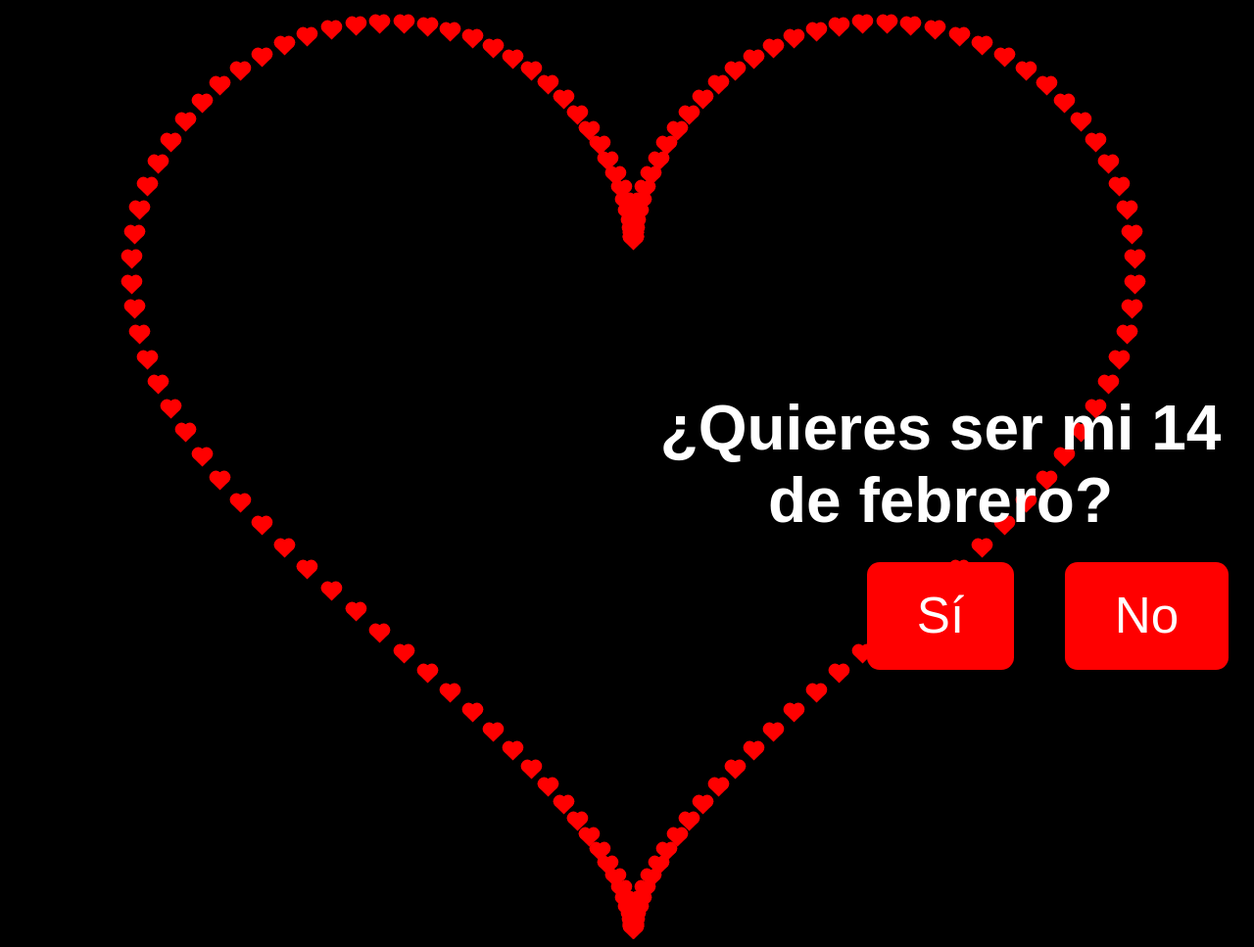
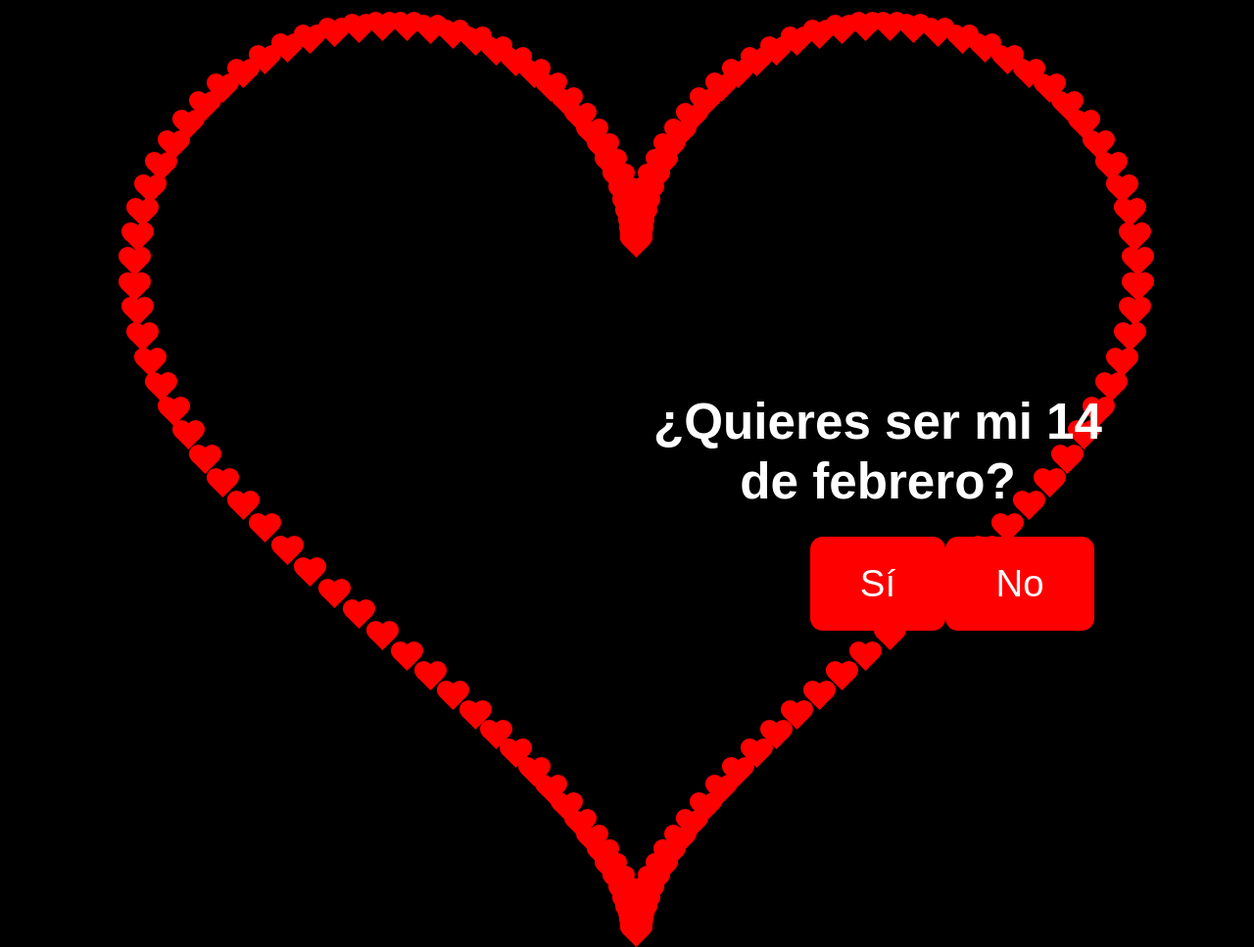
Before and after one commit to 0angel04/0angel04.github.io, a plain HTML site: page sanvalentin/home.html in a window 1280 px wide. Shown: the whole page at 98% size. Drawn offline with Linux system fonts and the light colour scheme.

Commit message:
Update estilo.css

```diff
--- a/sanvalentin/estilo.css
+++ b/sanvalentin/estilo.css
@@ -23,8 +23,8 @@ body {
 
 .heart {
   position: absolute;
-  width: 1vw;
-  height: 1vw;
+  width: 1.5vw;
+  height: 1.5vw;
   background-color: red;
   transform: rotate(-45deg);
   opacity: 0;
@@ -36,40 +36,44 @@ body {
 .heart::after {
   content: "";
   position: absolute;
-  width: 1vw;
-  height: 1vw;
+  width: 1.5vw;
+  height: 1.5vw;
   background-color: red;
   border-radius: 50%;
 }
 
 .heart::before {
-  top: -0.5vw;
+  top: -0.75vw;
   left: 0;
 }
 
 .heart::after {
   top: 0;
-  left: 0.5vw;
+  left: 0.75vw;
 }
 
-/* Pregunta y botones */
+/* Contenedor de la pregunta */
 #questionContainer {
   position: absolute;
   text-align: center;
   color: white;
+  font-size: 4vw;
+  font-weight: bold;
   display: none;
-  font-size: 5vw;
-  font-weight: bold;
+  width: 100%;
+  max-width: 40vw;
+  line-height: 1.2;
 }
 
+/* Botones */
 button {
   background-color: red;
   color: white;
   border: none;
   padding: 2vw 4vw;
-  margin: 2vw;
+  margin-top: 2vw;
   cursor: pointer;
-  font-size: 4vw;
+  font-size: 3vw;
   border-radius: 1vw;
 }
 
```
